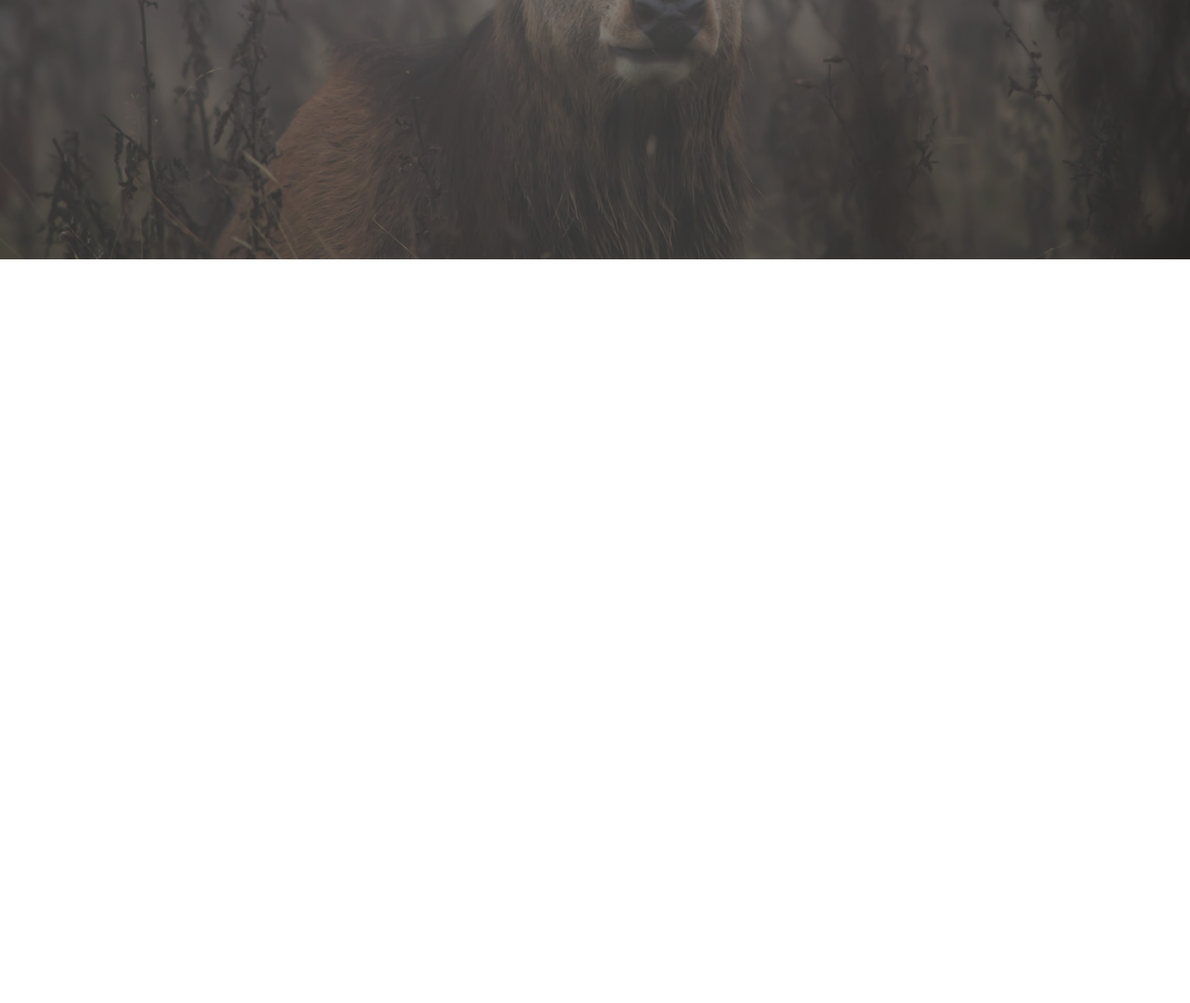
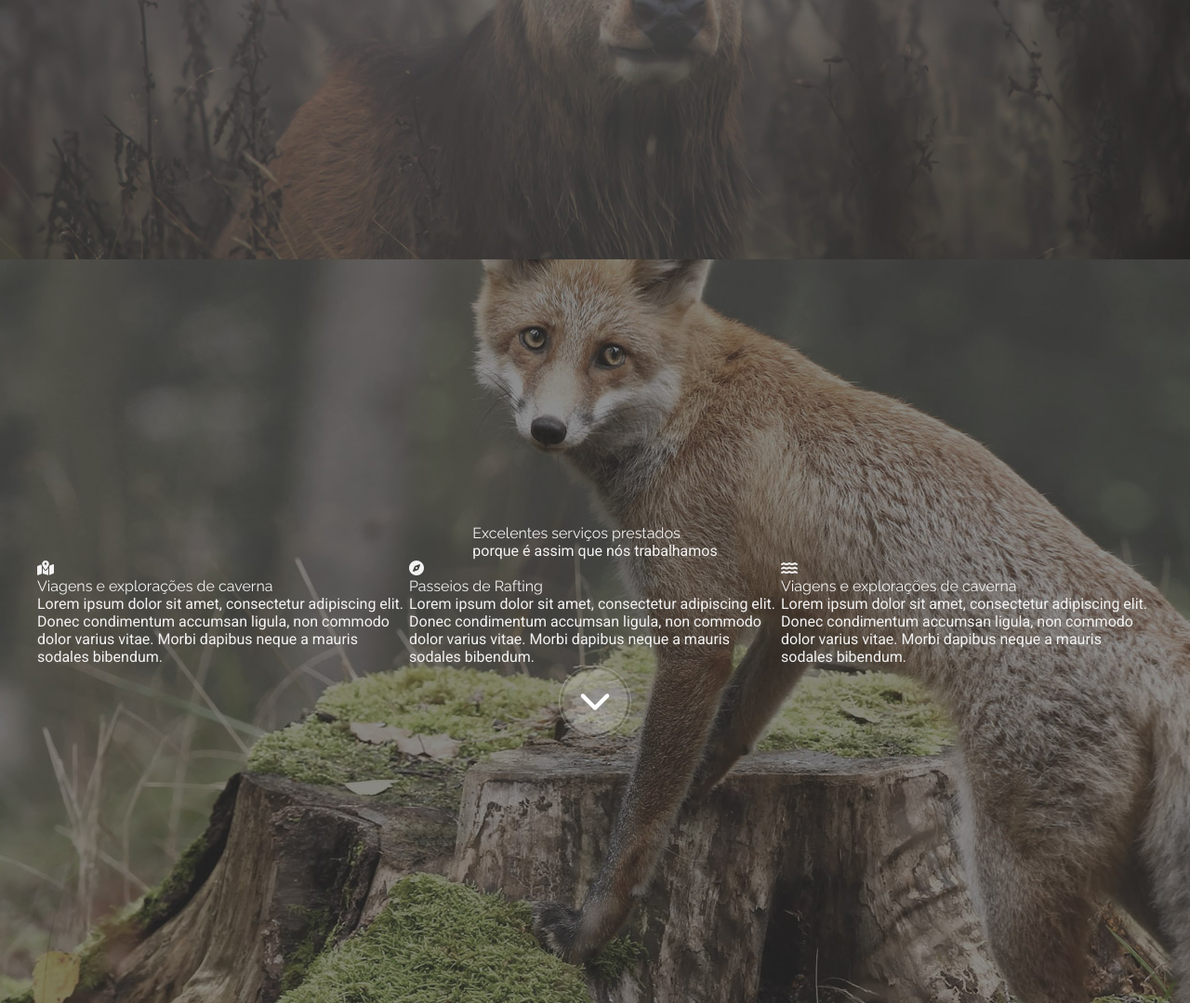
Before and after one commit to ifatinha/adventure, a plain HTML site: page index.html in a window 1280 px wide. Shown: the part 521-1600 px from the top of the page at 93% size. Before the commit the page ends 800 px from the top, so only its background shows below. Drawn offline with Linux system fonts and the light colour scheme.

Commit message:
secao sobre

```diff
--- a/css/base/base.css
+++ b/css/base/base.css
@@ -5,6 +5,7 @@ html {
 body {
     font-family: 'Roboto', sans-serif;
     position: relative;
+    word-wrap: break-word;
 }
 
 html,
@@ -26,5 +27,4 @@ h5,
 h6 {
     font-family: 'Raleway', sans-serif;
     font-weight: 400;
-    font-style: normal;
 }
--- a/css/base/global.css
+++ b/css/base/global.css
@@ -9,5 +9,37 @@
 }
 
 .btn--redondo {
+    border-radius: 50%;
+    border: 1px solid rgba(255, 255, 255, 0.28);
+    height: 78px;
+    padding: 3px;
+    text-align: center;
+    width: 78px;
+}
 
+.btn--redondo span {
+    border-radius: 50%;
+    background-color: rgba(255, 255, 255, 0.22);
+    border-color: rgba(255, 255, 255, 0.22);
+    color: var(--white-01);
+    cursor: pointer;
+    display: inline-block;
+    font-size: var(--fonte-35);
+    font-weight: normal;
+    height: 70px;
+    line-height: 70px;
+    transition: all .2s ease-in-out;
+    width: 70px;
 }
+
+.btn--redondo span:hover {
+    background-color: rgba(255, 255, 255, 0.32);
+}
+
+.section {
+    background-size: cover;
+    background-position: 50% -6px;
+    color: rgb(242, 242, 242);
+    height: 100%;
+    width: 100%;
+}
--- a/css/layout/main.css
+++ b/css/layout/main.css
@@ -1,6 +1,7 @@
 .main {
     align-items: center;
-    background: url("/assets/images/adventure-bg-1.jpg") no-repeat center;
+    background: url("/assets/images/adventure-bg-1.jpg") no-repeat;
+    background-position: 50% -210px;
     background-attachment: fixed;
     background-position: center;
     background-size: cover;
@@ -14,15 +15,13 @@
 
 .main--titulo {
     color: var(--white-01);
-    font-family: 'Raleway', sans-serif;
     font-size: var(--fonte-70);
     line-height: 75px;
-
     text-align: center;
 }
 
 .main--paragrafo {
-    color: rgba(255,255,255,0.7);
+    color: rgba(255, 255, 255, 0.7);
     font-family: 'Raleway', sans-serif;
     font-size: var(--fonte-18);
     line-height: 25px;
@@ -31,7 +30,7 @@
 }
 
 @media screen and (max-width: 800px) {
-    .main--titulo{
+    .main--titulo {
         font-size: var(--fonte-40);
         line-height: 50px;
         margin-bottom: 10px;
--- /dev/null
+++ b/css/layout/sobre.css
@@ -0,0 +1,11 @@
+.sobre {
+    align-items: center;
+    background: url("/assets/images/adventure-bg-2.jpg") no-repeat center;
+    background-attachment: fixed;
+    justify-content: center;
+}
+
+.sobre__container {
+    align-items: center;
+    flex-direction: column;
+}
--- a/css/root.css
+++ b/css/root.css
@@ -10,3 +10,4 @@
 /* Layout */
 @import "layout/header.css";
 @import "layout/main.css";
+@import "layout/sobre.css";
--- a/index.html
+++ b/index.html
@@ -48,10 +48,54 @@
     <main id="home" class="flex main">
         <h1 class="main--titulo">Grandes aventuras começam aqui</h1>
         <p class="main--paragrafo">Acenda a ideia de viver novas histórias</p>
-        <a href="#" class="btn--redondo">
+        <a href="#sobre" class="btn--redondo">
             <span><i class="fa-sharp fa-solid fa-chevron-down"></i></span>
         </a>
     </main>
+
+    <section id="sobre" class="flex section sobre">
+        <div class="container flex sobre__container">
+            <div class="sobre--textos">
+                <h2>Excelentes serviços prestados</h2>
+                <p>porque é assim que nós trabalhamos</p>
+            </div>
+            <div class="flex sobre--cards">
+                <div class="sobre--cards__card">
+                    <div class="sobre--cards__btn">
+                        <span><i class="fa-solid fa-map-location-dot"></i></span>
+                    </div>
+                    <h3>Viagens e explorações de caverna</h3>
+                    <p>Lorem ipsum dolor sit amet, consectetur adipiscing elit. Donec condimentum accumsan ligula, non
+                        commodo dolor varius vitae. Morbi dapibus neque a mauris sodales bibendum.
+                    </p>
+                </div>
+
+                <div class="sobre--cards__card">
+                    <div class="sobre--cards__btn">
+                        <span><i class="fa-solid fa-compass"></i></span>
+                    </div>
+                    <h3>Passeios de Rafting</h3>
+                    <p>Lorem ipsum dolor sit amet, consectetur adipiscing elit. Donec condimentum accumsan ligula, non
+                        commodo dolor varius vitae. Morbi dapibus neque a mauris sodales bibendum.
+                    </p>
+                </div>
+
+                <div class="sobre--cards__card">
+                    <div class="sobre--cards__btn">
+                        <span><i class="fa-solid fa-water"></i></span>
+                    </div>
+                    <h3>Viagens e explorações de caverna</h3>
+                    <p>Lorem ipsum dolor sit amet, consectetur adipiscing elit. Donec condimentum accumsan ligula, non
+                        commodo dolor varius vitae. Morbi dapibus neque a mauris sodales bibendum.
+                    </p>
+                </div>
+            </div>
+
+            <a href="#sobre" class="btn--redondo">
+                <span><i class="fa-sharp fa-solid fa-chevron-down"></i></span>
+            </a>
+        </div>
+    </section>
 </body>
 
 <script src="https://kit.fontawesome.com/09fa9cee0a.js" crossorigin="anonymous"></script>
```
